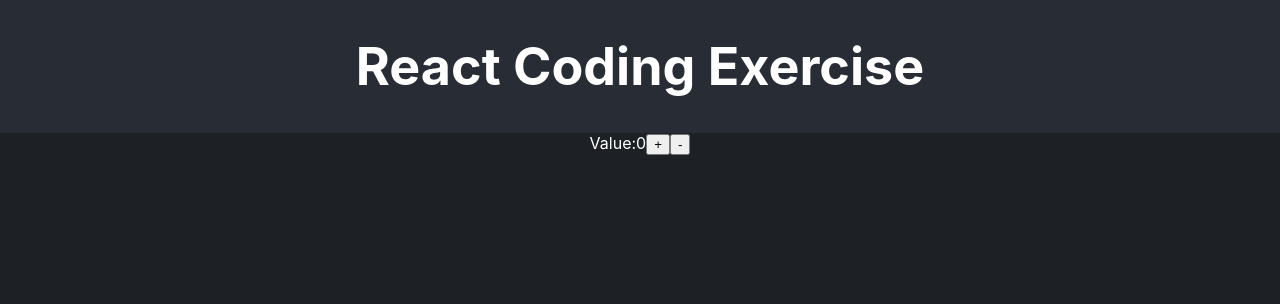
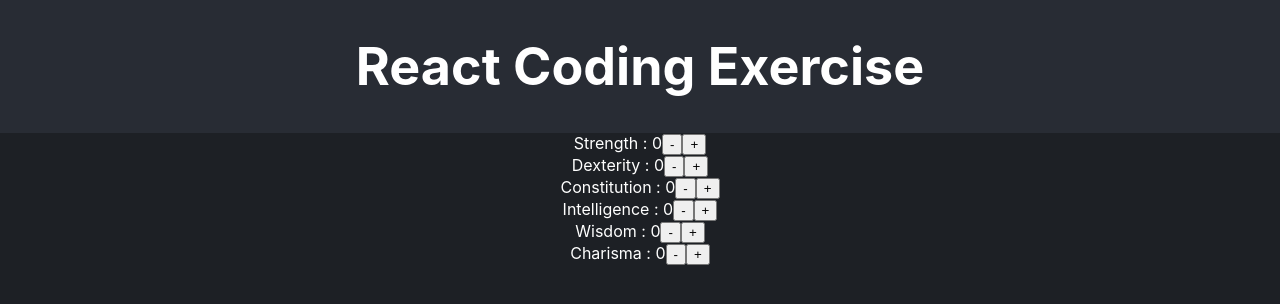
Before and after one commit to dz365/recruiting-webapp-character, a React (Create React App) app: page / in a window 1280 px wide. Shown: the top 304 px of the page. Built offline with nearby package versions, Linux system fonts and the light colour scheme.

Commit message:
Complete task 1

```diff
--- a/src/App.tsx
+++ b/src/App.tsx
@@ -1,6 +1,7 @@
 import { useState } from 'react';
 import './App.css';
 import { ATTRIBUTE_LIST, CLASS_LIST, SKILL_LIST } from './consts.js';
+import CharacterSheet from './CharacterSheet';
 
 
 function App() {
@@ -11,12 +12,7 @@ function App() {
         <h1>React Coding Exercise</h1>
       </header>
       <section className="App-section">
-        <div>
-          Value:
-          {num}
-          <button>+</button>
-          <button>-</button>
-        </div>
+        <CharacterSheet />
       </section>
     </div>
   );
--- /dev/null
+++ b/src/AttributesEditor.jsx
@@ -0,0 +1,42 @@
+import { useState } from "react";
+
+const AttributesEditor = ({ attributes, setAttributes }) => {
+  const incrementAttribute = (attribute) => {
+    const newValue = attributes[attribute].value + 1;
+    setAttributes({
+      ...attributes,
+      [attribute]: {
+        value: newValue,
+        modifier: 0,
+      },
+    });
+  };
+
+  const decrementAttribute = (attribute) => {
+    const newValue = attributes[attribute].value - 1;
+    if (newValue < 0) return;
+    setAttributes({
+      ...attributes,
+      [attribute]: {
+        value: newValue,
+        modifier: 0,
+      },
+    });
+  };
+
+  return (
+    <div>
+      {Object.entries(attributes).map(([attribute, values]) => (
+        <div>
+          <span>
+            {attribute} : {values.value}
+          </span>
+          <button onClick={() => decrementAttribute(attribute)}>-</button>
+          <button onClick={() => incrementAttribute(attribute)}>+</button>
+        </div>
+      ))}
+    </div>
+  );
+};
+
+export default AttributesEditor;
--- /dev/null
+++ b/src/CharacterSheet.jsx
@@ -0,0 +1,19 @@
+import { useState } from "react";
+import { ATTRIBUTE_LIST } from "./consts";
+import AttributesEditor from "./AttributesEditor";
+
+const CharacterSheet = () => {
+  const [attributes, setAttributes] = useState(
+    ATTRIBUTE_LIST.reduce((accum, attribute) => {
+      accum[attribute] = { value: 0, modifier: 0 };
+      return accum;
+    }, {})
+  );
+  return (
+    <div>
+      <AttributesEditor attributes={attributes} setAttributes={setAttributes} />
+    </div>
+  );
+};
+
+export default CharacterSheet;
```
